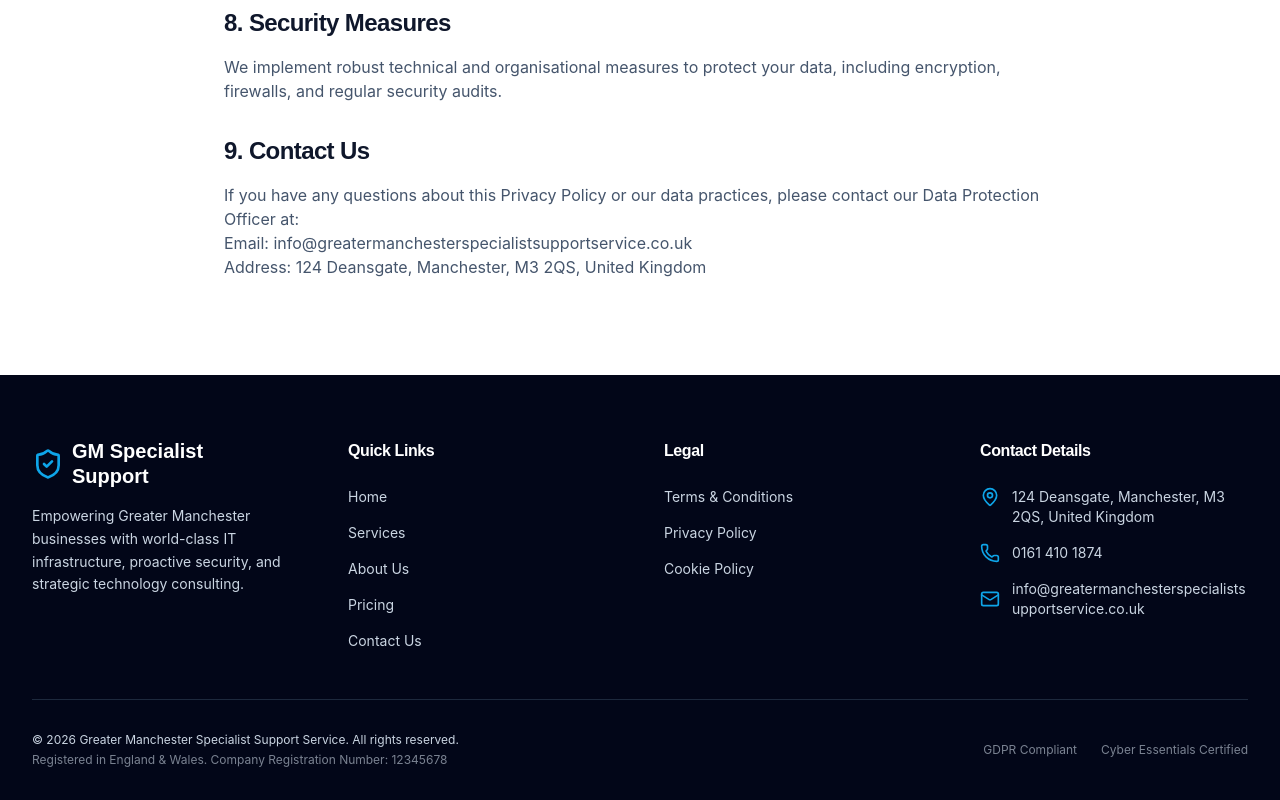
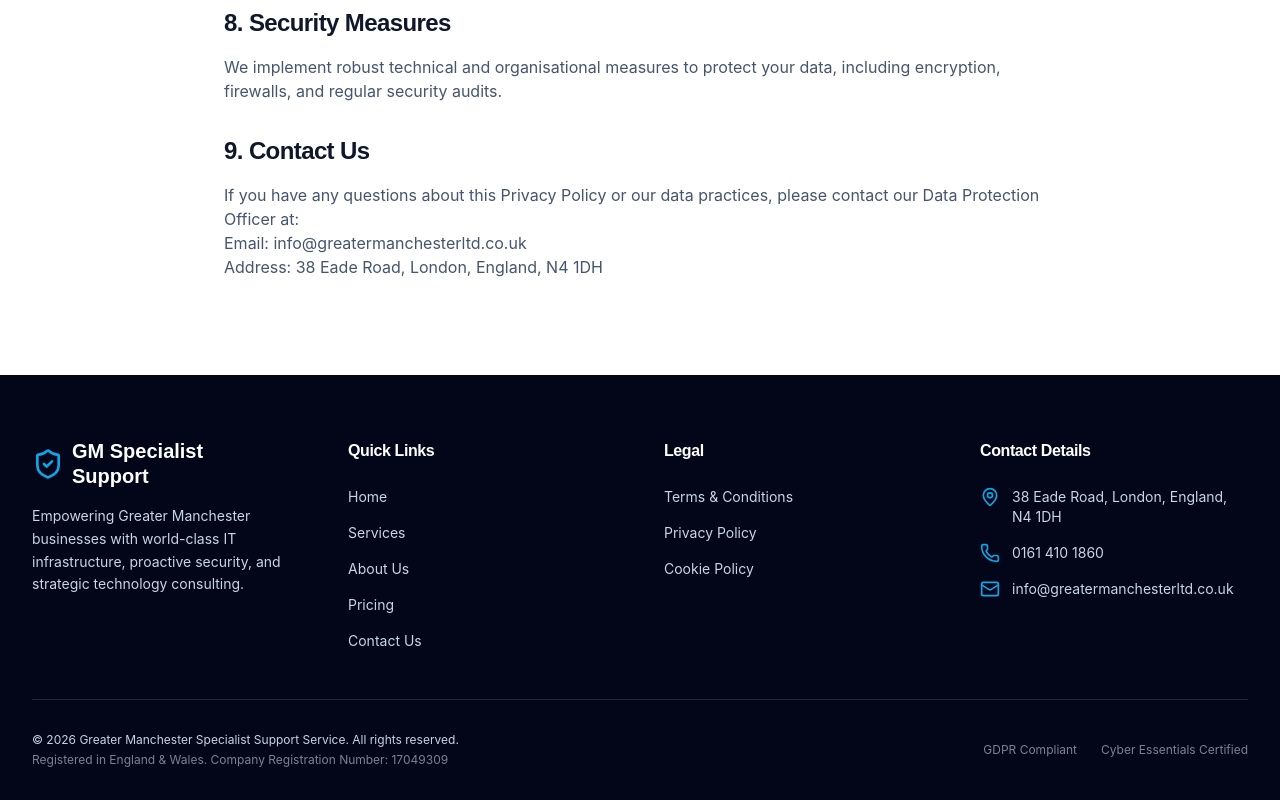
Before and after one commit to consultancy-outfit/100IT-SALESITES-001, a React (Vite) app: page /privacy in a window 1280 px wide. Shown: the part 1593-2393 px from the top of the page. Built offline with nearby package versions, Linux system fonts and the light colour scheme.

Commit message:
Update company details in Footer component

```diff
--- a/src/components/Footer.tsx
+++ b/src/components/Footer.tsx
@@ -3,10 +3,10 @@ import { Mail, Phone, MapPin, ShieldCheck } from 'lucide-react';
 
 export const COMPANY_DETAILS = {
   name: "Greater Manchester Specialist Support Service",
-  address: "124 Deansgate, Manchester, M3 2QS, United Kingdom",
-  crn: "12345678",
-  phone: "0161 410 1874",
-  email: "info@greatermanchesterspecialistsupportservice.co.uk",
+  address: "38 Eade Road, London, England, N4 1DH",
+  crn: "17049309",
+  phone: "0161 410 1860",
+  email: "info@greatermanchesterltd.co.uk",
   hours: "Mon - Fri: 09:00 - 17:30",
 };
 
```
